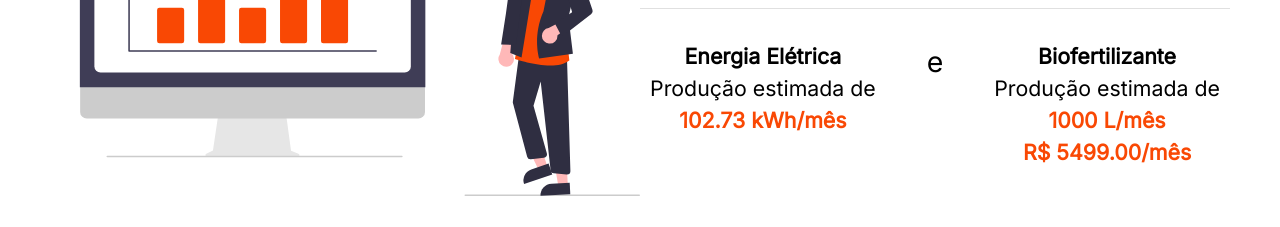
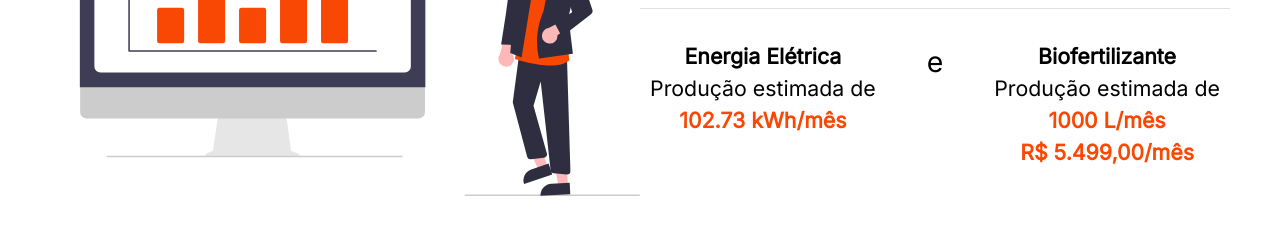
Before and after one commit to Eros0104/front.alpha.fiap, a Next.js app: page / in a window 1280 px wide. Shown: the part 6560-6787 px from the top of the page. Built offline with nearby package versions, Linux system fonts and the light colour scheme.

Commit message:
fix: corrigido valor da moeda

```diff
--- a/src/sections/financialFeedback/FinancialFeedback.tsx
+++ b/src/sections/financialFeedback/FinancialFeedback.tsx
@@ -1,4 +1,5 @@
 import React, { ChangeEvent, useState } from 'react';
+import { convertToBRL } from 'src/functions';
 import { BasicSectionTemplate } from 'src/templates';
 import {
   Grid,
@@ -113,7 +114,7 @@ const FinancialFeedback: React.FC<SectionProps> = ({ title, id }) => {
                           fontWeight={600}
                           align="center"
                         >
-                          R$ {(quantity * 5.499).toFixed(2)}/mês
+                          {convertToBRL(quantity * 5.499)}/mês
                         </Typography>
                       </Typography>
                     </Box>
```
